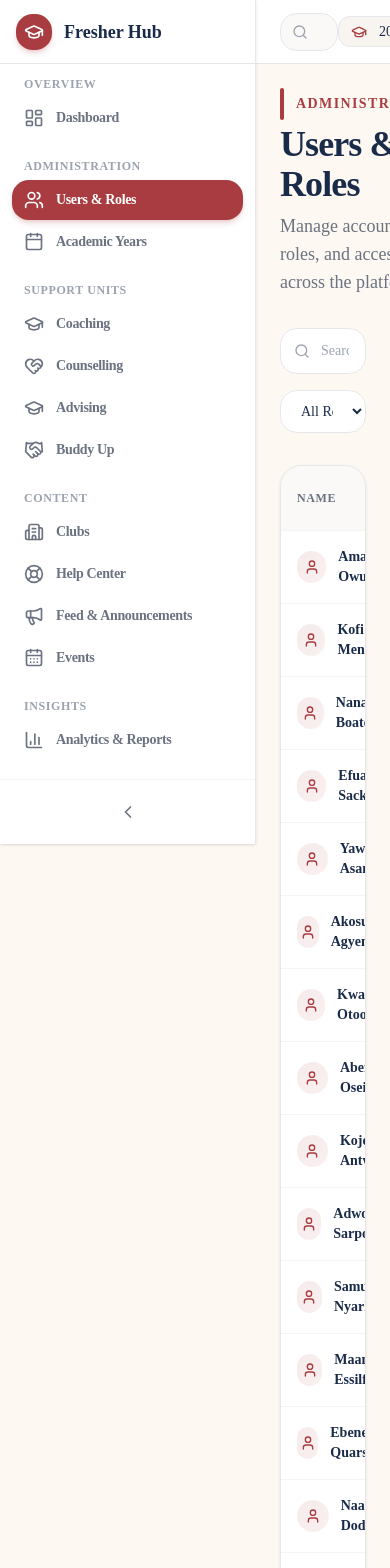
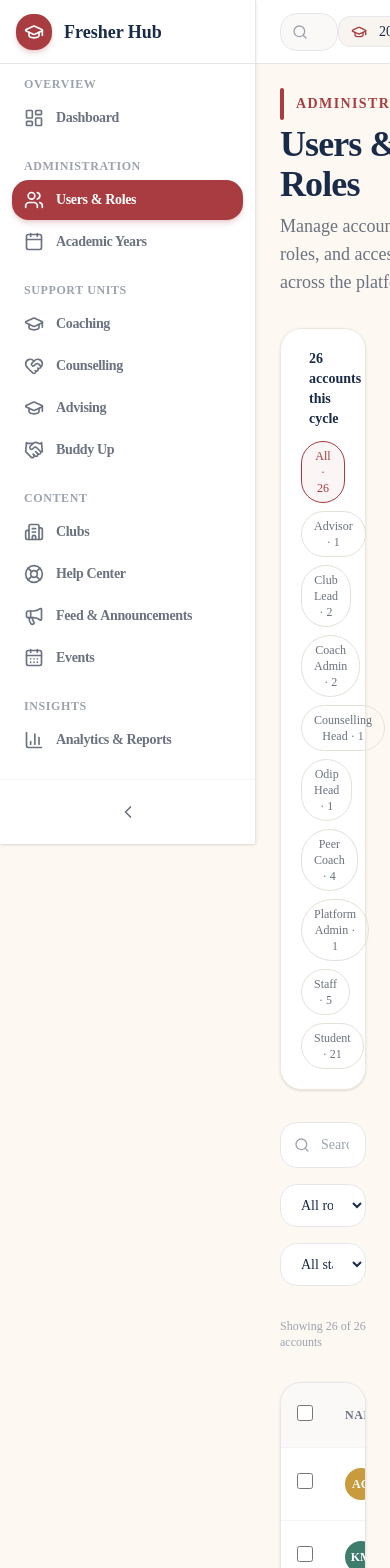
Before and after one commit to adoumouangnamouemmanuel/freshers_hub, a Next.js app in the folder apps/web/: page /dashboard/users in a window 390 px wide. Shown: the top 1568 px of the page. Built offline with nearby package versions, Linux system fonts and the light colour scheme.

Commit message:
updated users page

```diff
--- a/apps/web/app/dashboard/users/page.tsx
+++ b/apps/web/app/dashboard/users/page.tsx
@@ -1,66 +1,334 @@
 "use client";
 
-import { useState } from "react";
-import { UserPlus, Edit3, Trash2, User } from "lucide-react";
-import { AnimatedPage, AnimatedSection } from "@/components/ui/animated-container";
+import { useMemo, useState } from "react";
+import {
+  UserPlus,
+  Upload,
+  Edit3,
+  Trash2,
+  ShieldCheck,
+  X,
+  Users as UsersIcon,
+} from "lucide-react";
+import {
+  AnimatedPage,
+  AnimatedSection,
+} from "@/components/ui/animated-container";
 import { PageHeader } from "@/components/ui/page-header";
 import { SearchInput, SelectFilter } from "@/components/ui/search-input";
 import { DataTable } from "@/components/ui/data-table";
 import { RoleBadge } from "@/components/ui/status-badge";
 import { mockUsers } from "@/lib/mock-data";
 
+/**
+ * Same four-color unit accent system used on the Dashboard, repurposed
+ * here as a deterministic avatar palette so a person's initials always
+ * render in the same color across the whole portal — one identity
+ * system, not a new one per screen.
+ */
+const AVATAR_PALETTE = ["#A93C40", "#1A2B4A", "#C89B3C", "#3E7C6B"];
+
+function avatarColor(seed: string) {
+  const hash = Array.from(seed).reduce((acc, ch) => acc + ch.charCodeAt(0), 0);
+  return AVATAR_PALETTE[hash % AVATAR_PALETTE.length];
+}
+
+function initials(name: string) {
+  const parts = name.trim().split(/\s+/);
+  return (
+    (parts[0]?.[0] ?? "") + (parts[parts.length - 1]?.[0] ?? "")
+  ).toUpperCase();
+}
+
 export default function UsersPage() {
   const [search, setSearch] = useState("");
   const [roleFilter, setRoleFilter] = useState("all");
-  const allRoles = Array.from(new Set(mockUsers.flatMap((u) => u.roles))).sort();
+  const [statusFilter, setStatusFilter] = useState("all");
+  const [selected, setSelected] = useState<Set<string>>(new Set());
+
+  const allRoles = useMemo(
+    () => Array.from(new Set(mockUsers.flatMap((u) => u.roles))).sort(),
+    [],
+  );
+
+  const roleCounts = useMemo(() => {
+    const counts: Record<string, number> = {};
+    for (const role of allRoles)
+      counts[role] = mockUsers.filter((u) => u.roles.includes(role)).length;
+    return counts;
+  }, [allRoles]);
 
   const filtered = mockUsers.filter((u) => {
-    const ms = u.full_name.toLowerCase().includes(search.toLowerCase()) || u.email.toLowerCase().includes(search.toLowerCase()) || u.school_id.toLowerCase().includes(search.toLowerCase());
-    if (roleFilter === "all") return ms;
-    return ms && u.roles.includes(roleFilter);
+    const q = search.toLowerCase();
+    const matchesSearch =
+      u.full_name.toLowerCase().includes(q) ||
+      u.email.toLowerCase().includes(q) ||
+      u.school_id.toLowerCase().includes(q);
+    const matchesRole = roleFilter === "all" || u.roles.includes(roleFilter);
+    const matchesStatus =
+      statusFilter === "all" ||
+      (statusFilter === "active" ? u.is_active : !u.is_active);
+    return matchesSearch && matchesRole && matchesStatus;
   });
+
+  const allVisibleSelected =
+    filtered.length > 0 && filtered.every((u) => selected.has(u.id));
+
+  function toggleAll() {
+    setSelected((prev) => {
+      if (allVisibleSelected) return new Set();
+      return new Set(filtered.map((u) => u.id));
+    });
+  }
+
+  function toggleOne(id: string) {
+    setSelected((prev) => {
+      const next = new Set(prev);
+      next.has(id) ? next.delete(id) : next.add(id);
+      return next;
+    });
+  }
 
   return (
     <AnimatedPage>
-      <PageHeader title="Users & Roles" description="Manage accounts, roles, and access across the platform" badge="Administration" action={
-        <button className="inline-flex items-center gap-2 px-5 py-2.5 rounded-xl bg-[#A93C40] text-white text-sm font-semibold hover:bg-[#A93C40]/90 transition-colors shadow-md shadow-[#A93C40]/20 cursor-pointer">
-          <UserPlus className="w-4 h-4" /> Add User
+      <PageHeader
+        title="Users & Roles"
+        description="Manage accounts, roles, and access across the platform"
+        badge="Administration"
+        action={
+          <div className="flex gap-3">
+            <button className="inline-flex cursor-pointer items-center gap-2 rounded-xl border border-[#e5e1d8] px-4 py-2.5 text-sm font-semibold text-[#6B7280] transition-colors hover:bg-[#f8f4ef]">
+              <Upload className="h-4 w-4" /> Import cohort
             </button>
-      } />
+            <button className="inline-flex cursor-pointer items-center gap-2 rounded-xl bg-[#A93C40] px-5 py-2.5 text-sm font-semibold text-white shadow-md shadow-[#A93C40]/20 transition-colors hover:bg-[#8f3236]">
+              <UserPlus className="h-4 w-4" /> Add user
+            </button>
+          </div>
+        }
+      />
 
-      <div className="flex flex-col sm:flex-row gap-4">
-        <SearchInput value={search} onChange={setSearch} placeholder="Search by name, email, or ID..." className="flex-1" />
-        <SelectFilter value={roleFilter} onChange={setRoleFilter} options={[{ value: "all", label: "All Roles" }, ...allRoles.map(r => ({ value: r, label: r.replace("_", " ") }))]} />
+      {/* Role distribution — an at-a-glance census, not decoration: it's the
+          real shape of who's on the platform, and doubles as one-click filters. */}
+      <AnimatedSection className="rounded-2xl border border-[#eee8df] bg-white p-5 shadow-sm">
+        <div className="mb-3 flex items-center gap-2">
+          <UsersIcon className="h-4 w-4 text-[#A93C40]" />
+          <p className="text-sm font-semibold text-[#1A2B4A]">
+            {mockUsers.length} accounts this cycle
+          </p>
+        </div>
+        <div className="flex flex-wrap gap-2">
+          <button
+            onClick={() => setRoleFilter("all")}
+            className={`rounded-full border px-3 py-1.5 text-xs font-medium transition-colors ${
+              roleFilter === "all"
+                ? "border-[#A93C40] bg-[#A93C40]/5 text-[#A93C40]"
+                : "border-[#e5e1d8] text-[#6B7280] hover:bg-[#f8f4ef]"
+            }`}
+          >
+            All &middot; {mockUsers.length}
+          </button>
+          {allRoles.map((role) => (
+            <button
+              key={role}
+              onClick={() => setRoleFilter(role)}
+              className={`rounded-full border px-3 py-1.5 text-xs font-medium capitalize transition-colors ${
+                roleFilter === role
+                  ? "border-[#A93C40] bg-[#A93C40]/5 text-[#A93C40]"
+                  : "border-[#e5e1d8] text-[#6B7280] hover:bg-[#f8f4ef]"
+              }`}
+            >
+              {role.replace("_", " ")} &middot; {roleCounts[role]}
+            </button>
+          ))}
+        </div>
+      </AnimatedSection>
+
+      <div className="flex flex-col gap-4 sm:flex-row">
+        <SearchInput
+          value={search}
+          onChange={setSearch}
+          placeholder="Search by name, email, or ID..."
+          className="flex-1"
+        />
+        <SelectFilter
+          value={roleFilter}
+          onChange={setRoleFilter}
+          options={[
+            { value: "all", label: "All roles" },
+            ...allRoles.map((r) => ({ value: r, label: r.replace("_", " ") })),
+          ]}
+        />
+        <SelectFilter
+          value={statusFilter}
+          onChange={setStatusFilter}
+          options={[
+            { value: "all", label: "All statuses" },
+            { value: "active", label: "Active" },
+            { value: "inactive", label: "Inactive" },
+          ]}
+        />
       </div>
 
+      <p className="text-xs text-[#9CA3AF]">
+        Showing {filtered.length} of {mockUsers.length} accounts
+      </p>
+
+      {filtered.length === 0 ? (
+        <AnimatedSection className="rounded-2xl border border-dashed border-[#e5e1d8] bg-white p-12 text-center">
+          <div className="mx-auto mb-3 flex h-12 w-12 items-center justify-center rounded-full bg-[#f8f4ef]">
+            <UsersIcon className="h-5 w-5 text-[#A93C40]" />
+          </div>
+          <p className="font-semibold text-[#1A2B4A]">
+            No accounts match these filters
+          </p>
+          <p className="mt-1 text-sm text-[#6B7280]">
+            Try a different search term, or clear the role and status filters.
+          </p>
+        </AnimatedSection>
+      ) : (
         <DataTable
           columns={[
-          { key: "name", header: "Name", render: (u: any) => (
+            {
+              key: "select",
+              header: (
+                <input
+                  type="checkbox"
+                  checked={allVisibleSelected}
+                  onChange={toggleAll}
+                  aria-label="Select all visible users"
+                  className="h-4 w-4 cursor-pointer rounded border-[#d8d2c5] accent-[#A93C40]"
+                />
+              ) as unknown as string,
+              render: (u: any) => (
+                <input
+                  type="checkbox"
+                  checked={selected.has(u.id)}
+                  onChange={() => toggleOne(u.id)}
+                  aria-label={`Select ${u.full_name}`}
+                  className="h-4 w-4 cursor-pointer rounded border-[#d8d2c5] accent-[#A93C40]"
+                />
+              ),
+            },
+            {
+              key: "name",
+              header: "Name",
+              render: (u: any) => (
                 <div className="flex items-center gap-3">
-              <div className="w-8 h-8 rounded-full bg-gradient-to-br from-[#A93C40]/10 to-[#d46a6e]/10 flex items-center justify-center"><User className="w-4 h-4 text-[#A93C40]" /></div>
-              <span className="font-semibold text-[#1A2B4A]">{u.full_name}</span>
+                  <div
+                    className="flex h-8 w-8 shrink-0 items-center justify-center rounded-full text-xs font-bold text-white"
+                    style={{
+                      backgroundColor: avatarColor(u.id ?? u.full_name),
+                    }}
+                  >
+                    {initials(u.full_name)}
                   </div>
-          )},
-          { key: "id", header: "School ID", render: (u: any) => <span className="text-[#6B7280] font-mono text-xs">{u.school_id}</span> },
-          { key: "email", header: "Email", render: (u: any) => <span className="text-[#6B7280]">{u.email}</span> },
-          { key: "year", header: "Year", render: (u: any) => <span className="text-[#1A2B4A]">{u.class_year || "—"}</span> },
-          { key: "roles", header: "Roles", render: (u: any) => (
-            <div className="flex flex-wrap gap-1">{u.roles.map((r: string) => <RoleBadge key={r} role={r} />)}</div>
-          )},
-          { key: "status", header: "Status", render: (u: any) => u.is_active ?
-            <span className="inline-flex items-center gap-1.5 px-2.5 py-1 rounded-lg text-xs font-semibold bg-emerald-50 text-emerald-700 border border-emerald-200"><span className="w-1.5 h-1.5 rounded-full bg-emerald-500" /> Active</span> :
-            <span className="inline-flex items-center gap-1.5 px-2.5 py-1 rounded-lg text-xs font-semibold bg-gray-50 text-gray-700 border border-gray-200"><span className="w-1.5 h-1.5 rounded-full bg-gray-400" /> Inactive</span>
+                  <span className="font-semibold text-[#1A2B4A]">
+                    {u.full_name}
+                  </span>
+                </div>
+              ),
             },
-          { key: "actions", header: "", render: (u: any) => (
+            {
+              key: "id",
+              header: "School ID",
+              render: (u: any) => (
+                <span className="font-mono text-xs text-[#6B7280]">
+                  {u.school_id}
+                </span>
+              ),
+            },
+            {
+              key: "email",
+              header: "Email",
+              render: (u: any) => (
+                <span className="text-[#6B7280]">{u.email}</span>
+              ),
+            },
+            {
+              key: "year",
+              header: "Year",
+              render: (u: any) => (
+                <span className="text-[#1A2B4A]">{u.class_year || "—"}</span>
+              ),
+            },
+            {
+              key: "roles",
+              header: "Roles",
+              render: (u: any) => (
+                <div className="flex flex-wrap gap-1">
+                  {u.roles.map((r: string) => (
+                    <RoleBadge key={r} role={r} />
+                  ))}
+                </div>
+              ),
+            },
+            {
+              key: "status",
+              header: "Status",
+              render: (u: any) =>
+                u.is_active ? (
+                  <span className="inline-flex items-center gap-1.5 rounded-lg border border-emerald-200 bg-emerald-50 px-2.5 py-1 text-xs font-semibold text-emerald-700">
+                    <span className="h-1.5 w-1.5 rounded-full bg-emerald-500" />{" "}
+                    Active
+                  </span>
+                ) : (
+                  <span className="inline-flex items-center gap-1.5 rounded-lg border border-gray-200 bg-gray-50 px-2.5 py-1 text-xs font-semibold text-gray-700">
+                    <span className="h-1.5 w-1.5 rounded-full bg-gray-400" />{" "}
+                    Inactive
+                  </span>
+                ),
+            },
+            {
+              key: "actions",
+              header: "",
+              render: (u: any) => (
                 <div className="flex gap-2">
-              <button className="p-2 rounded-lg text-[#6B7280] hover:text-[#A93C40] hover:bg-[#A93C40]/5 transition-colors cursor-pointer"><Edit3 className="w-4 h-4" /></button>
-              <button className="p-2 rounded-lg text-[#6B7280] hover:text-red-500 hover:bg-red-50 transition-colors cursor-pointer"><Trash2 className="w-4 h-4" /></button>
+                  <button
+                    aria-label={`Edit ${u.full_name}`}
+                    className="cursor-pointer rounded-lg p-2 text-[#6B7280] transition-colors hover:bg-[#A93C40]/5 hover:text-[#A93C40]"
+                  >
+                    <Edit3 className="h-4 w-4" />
+                  </button>
+                  <button
+                    aria-label={`Deactivate ${u.full_name}`}
+                    className="cursor-pointer rounded-lg p-2 text-[#6B7280] transition-colors hover:bg-red-50 hover:text-red-500"
+                  >
+                    <Trash2 className="h-4 w-4" />
+                  </button>
                 </div>
-          )},
+              ),
+            },
           ]}
           data={filtered}
           keyExtractor={(u: any) => u.id}
         />
+      )}
+
+      {/* Floating bulk-action bar — only appears once something is selected,
+          so the default table stays quiet and this never competes for attention. */}
+      {selected.size > 0 && (
+        <div className="pointer-events-none fixed inset-x-0 bottom-6 z-20 flex justify-center px-4">
+          <div className="pointer-events-auto flex items-center gap-4 rounded-2xl border border-[#eee8df] bg-[#1A2B4A] px-5 py-3 text-white shadow-xl">
+            <span className="text-sm font-medium">
+              {selected.size} selected
+            </span>
+            <div className="h-4 w-px bg-white/20" />
+            <button className="inline-flex cursor-pointer items-center gap-1.5 text-sm font-medium hover:text-[#C89B3C]">
+              <ShieldCheck className="h-4 w-4" /> Assign role
+            </button>
+            <button className="inline-flex cursor-pointer items-center gap-1.5 text-sm font-medium hover:text-red-300">
+              <Trash2 className="h-4 w-4" /> Deactivate
+            </button>
+            <button
+              onClick={() => setSelected(new Set())}
+              aria-label="Clear selection"
+              className="ml-1 cursor-pointer rounded-lg p-1 hover:bg-white/10"
+            >
+              <X className="h-4 w-4" />
+            </button>
+          </div>
+        </div>
+      )}
     </AnimatedPage>
   );
 }
```
Lines whose indentation alone changed are shown as unchanged.
